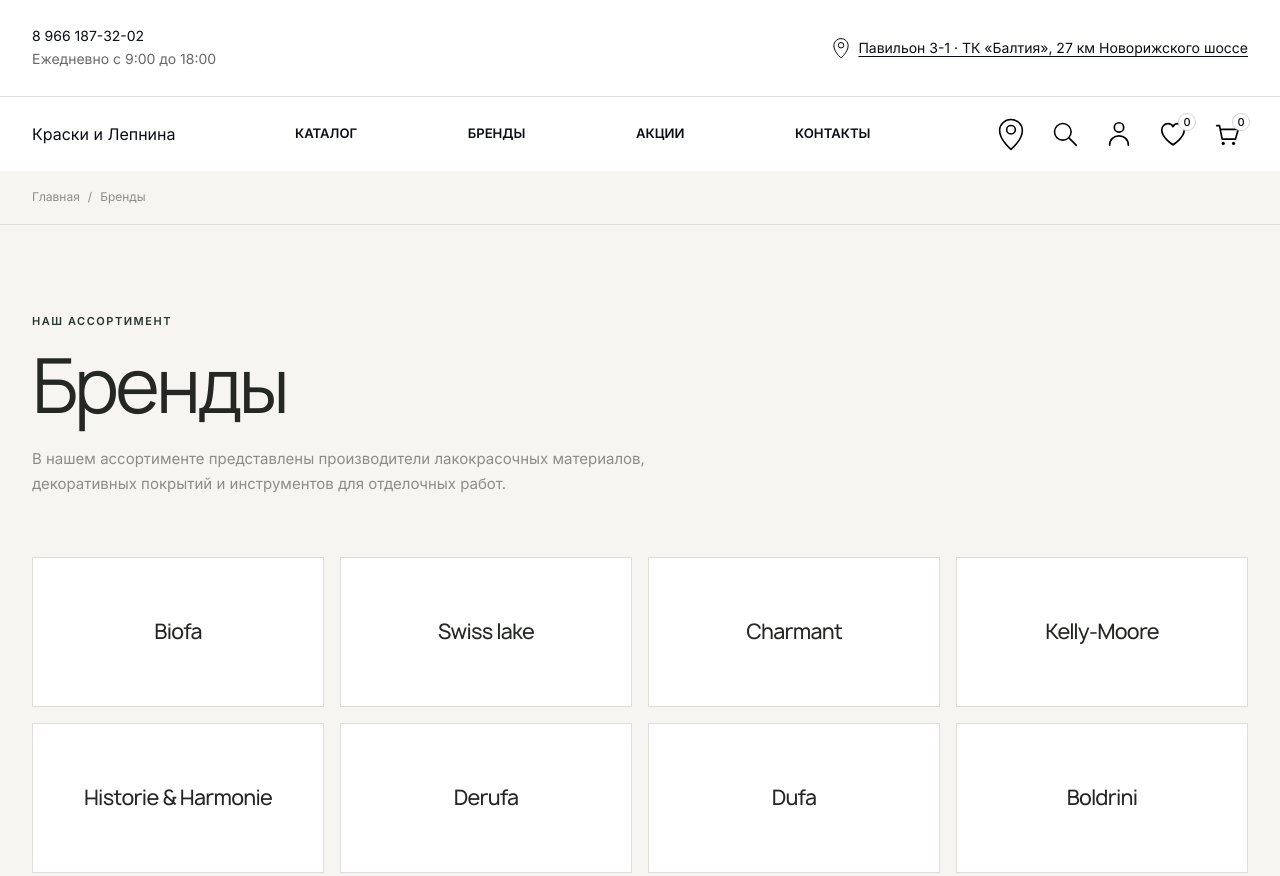
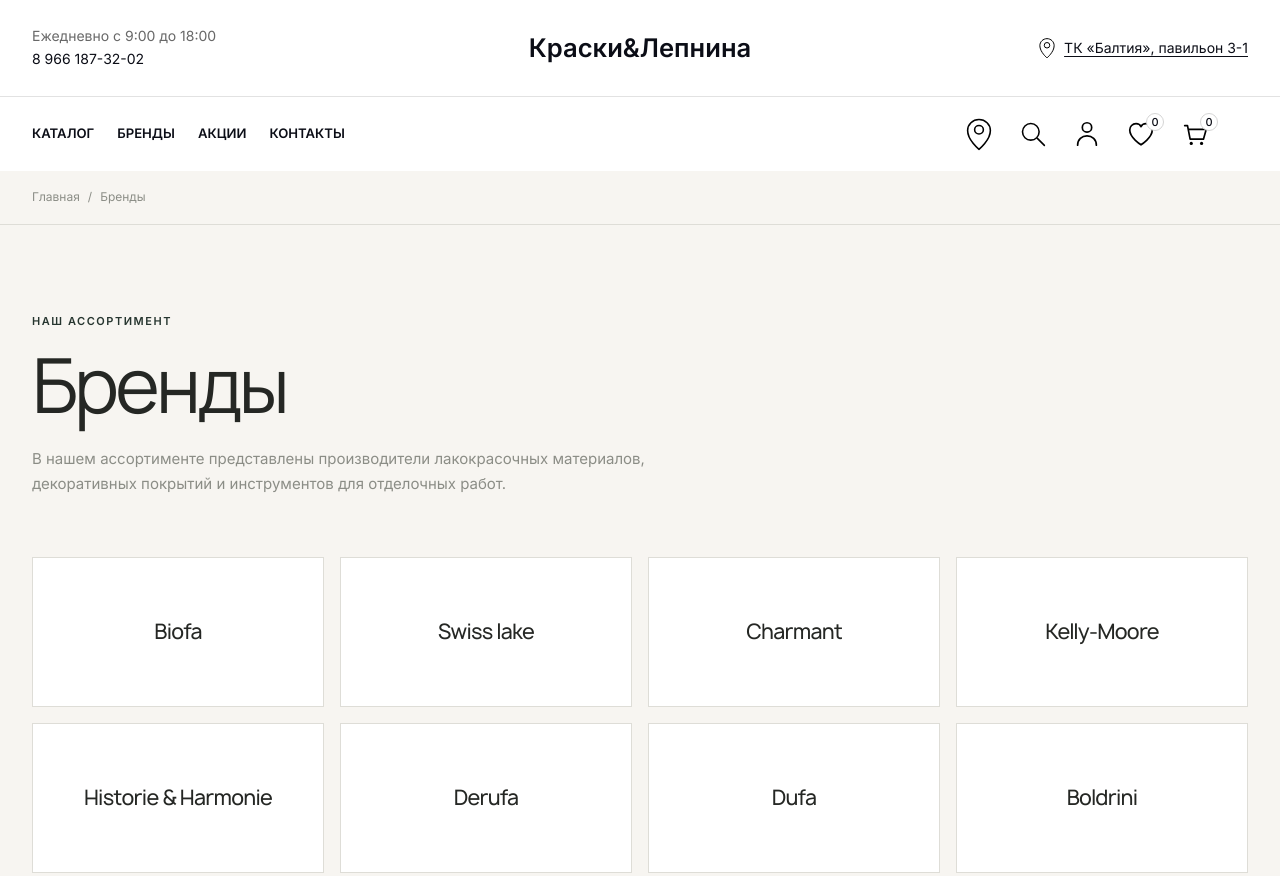
Before and after one commit to smoook92/artezza, a plain HTML site: page brands.html in a window 1280 px wide. Shown: the top 876 px of the page. Drawn offline with Linux system fonts and the light colour scheme.

Commit message:
Align header contacts and centered logo

```diff
--- a/brands.html
+++ b/brands.html
@@ -28,38 +28,25 @@
      HEADER
      ========================================================= -->
 
-<header class="site-header">
+<header class="site-header site-header--centered-contacts">
 
 	<!-- TOP BAR -->
 	<div class="site-header__top">
         <div class="container site-header__top-inner">
             <div class="site-header__top-info">
-	            <a
-	                class="site-header__top-phone"
-	                href="tel:+79661873202"
-	            >
-	                8 966 187-32-02
-	            </a>
-
                 <span class="site-header__top-hours">
                     Ежедневно с 9:00 до 18:00
                 </span>
+                <a class="site-header__top-phone" href="tel:+79661873202">
+                    8 966 187-32-02
+                </a>
             </div>
-
-	        <a
-	            class="site-header__top-link"
-	            href="contacts.html"
-	            aria-label="Адрес магазина"
-	        >
-	            <img
-	                src="assets/images/icons/location.svg"
-	                alt=""
-	                width="18"
-	                height="22"
-	            >
-	            <span>
-	                Павильон З-1 · ТК «Балтия», 27 км Новорижского шоссе
-	            </span>
+            <a class="site-header__logo" href="index.html" aria-label="Краски и Лепнина — главная">
+                <span class="site-header__logo-text">Краски&amp;Лепнина</span>
+            </a>
+            <a class="site-header__top-link" href="contacts.html" aria-label="Адрес магазина">
+                <img src="assets/images/icons/location.svg" alt="" width="18" height="22">
+                <span>ТК «Балтия», павильон З-1</span>
             </a>
         </div>
     </div>
@@ -83,15 +70,6 @@
                 <span></span>
             </button>
 
-
-            <!-- LOGO -->
-			<a
-			    class="site-header__logo"
-			    href="index.html"
-			    aria-label="Краски и Лепнина — главная"
-			>
-			    Краски и Лепнина
-			</a>
 
             <!-- DESKTOP NAVIGATION -->
 			<nav
```
Lines whose indentation alone changed are shown as unchanged.
